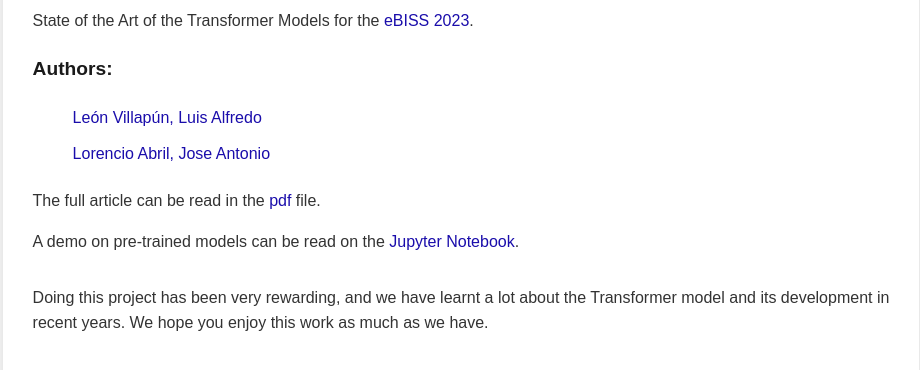
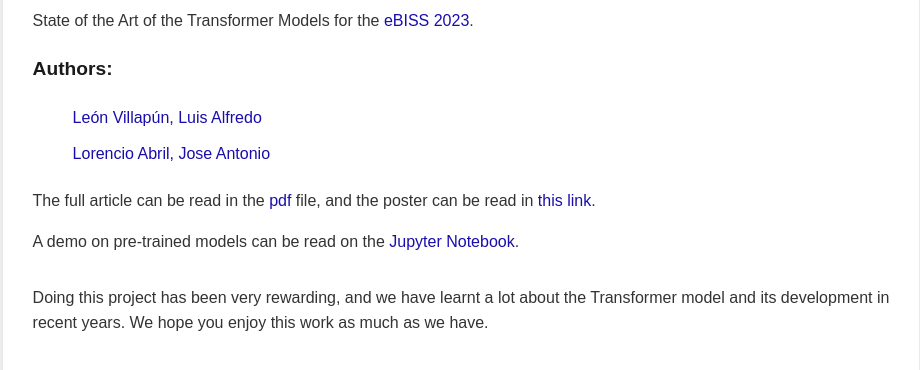
Before and after one commit to Lorenc1o/transformer_models_SoE, a plain HTML site: page index.html in a window 1280 px wide. Shown: the part 144-514 px from the top of the page, without its empty margins (179-1099 px from the left). Drawn offline with Linux system fonts and the light colour scheme.

Commit message:
Update index.html

```diff
--- a/index.html
+++ b/index.html
@@ -65,7 +65,7 @@
             </ul>
         </div>
 
-        <p>The full article can be read in the <a href="22_23_BDS_Transformers.pdf" target="_blank">pdf</a> file.</p>
+        <p>The full article can be read in the <a href="22_23_BDS_Transformers.pdf" target="_blank">pdf</a> file, and the poster can be read in <a href="https://cs.ulb.ac.be/conferences/ebiss2023/posters/bdma/13.pdf" target="_blank">this link</a>.</p>
         <p>A demo on pre-trained models can be read on the <a href="pre-trained_demo.html">Jupyter Notebook</a>.</p>
 
         <div class="conclusion">
```
